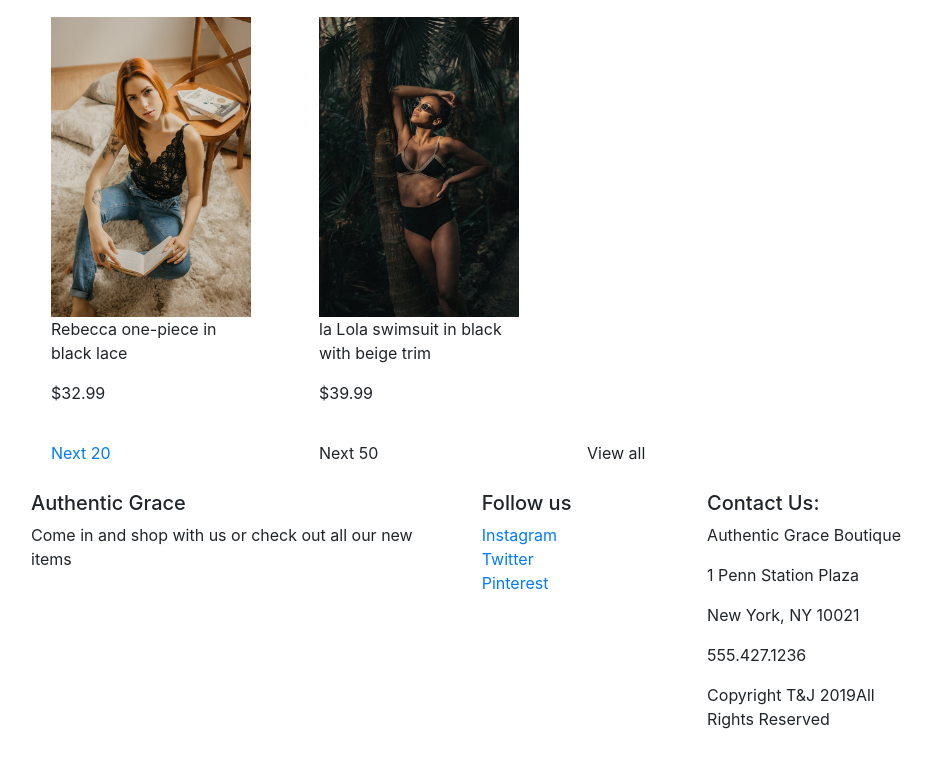
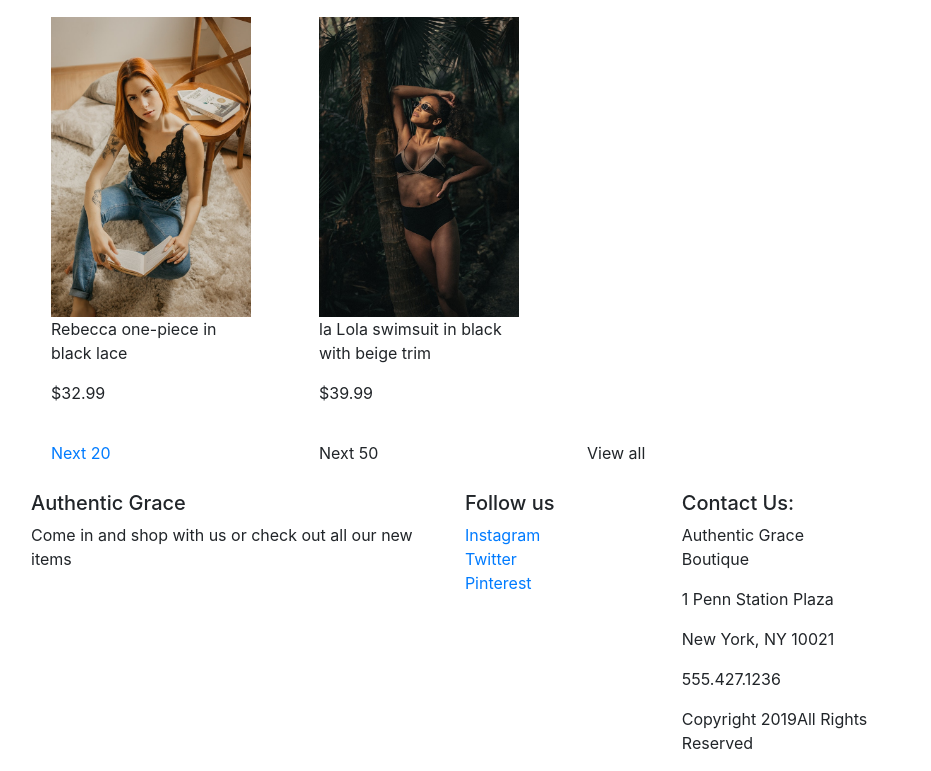
Before and after one commit to TaniaPaganRosario/authentic-grace-two, a plain HTML site: page index.html in a window 1280 px wide. Shown: the part 1457-2228 px from the top of the page, without its empty margins (54-985 px from the left). Before the commit the page ends 2204 px from the top, so only its background shows below. Drawn offline with nearby package versions, Linux system fonts and the light colour scheme; a script that the page names is missing.

Commit message:
Update index.html

```diff
--- a/index.html
+++ b/index.html
@@ -193,7 +193,7 @@
                       <p>555.427.1236</p>
                     </li>
                     <li>
-                      <p>Copyright T&J 2019<span>All Rights Reserved</span></p>
+                      <p>Copyright 2019<span>All Rights Reserved</span></p>
                     </li>
                   </ul>
                 </div>
```
